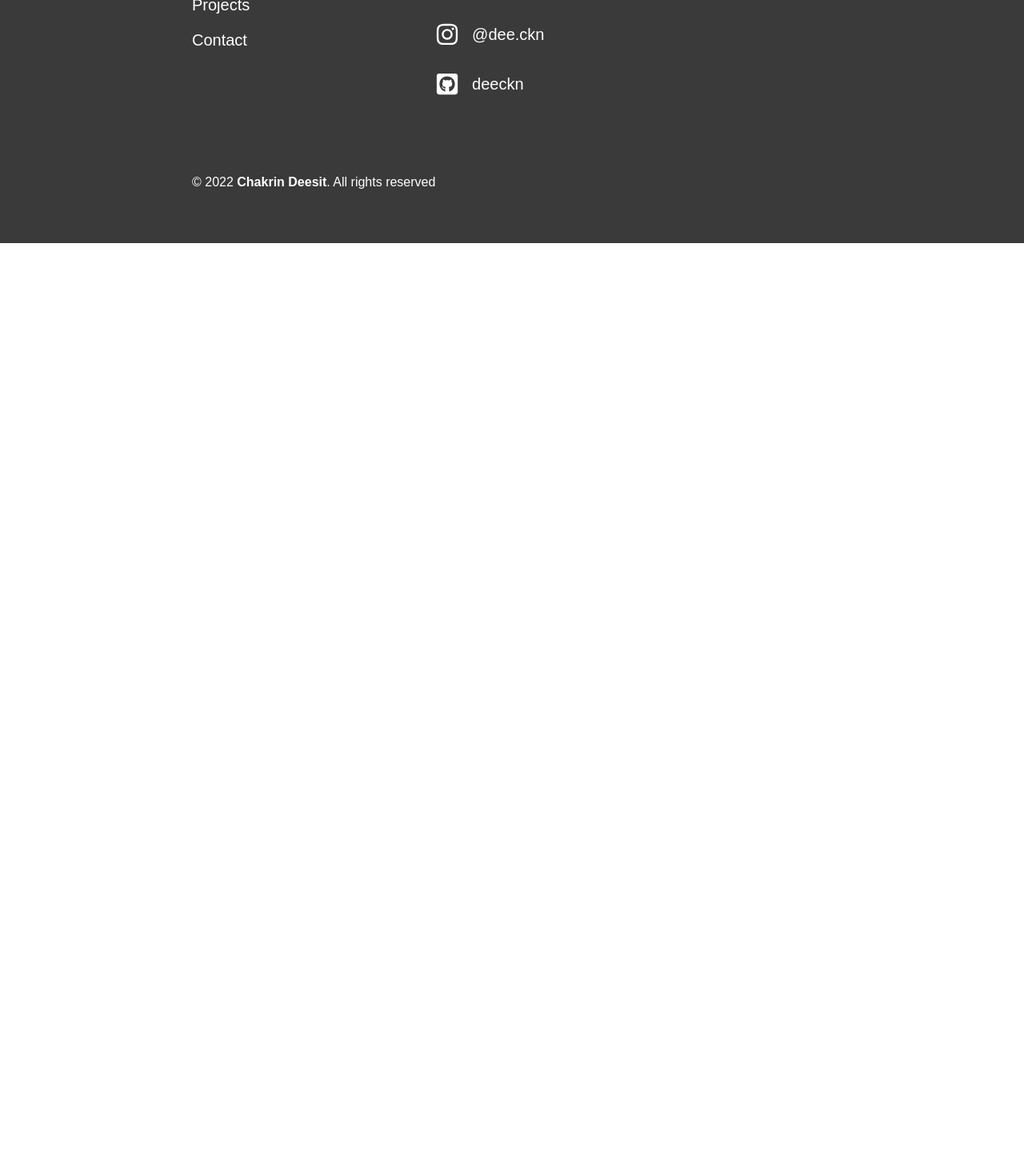
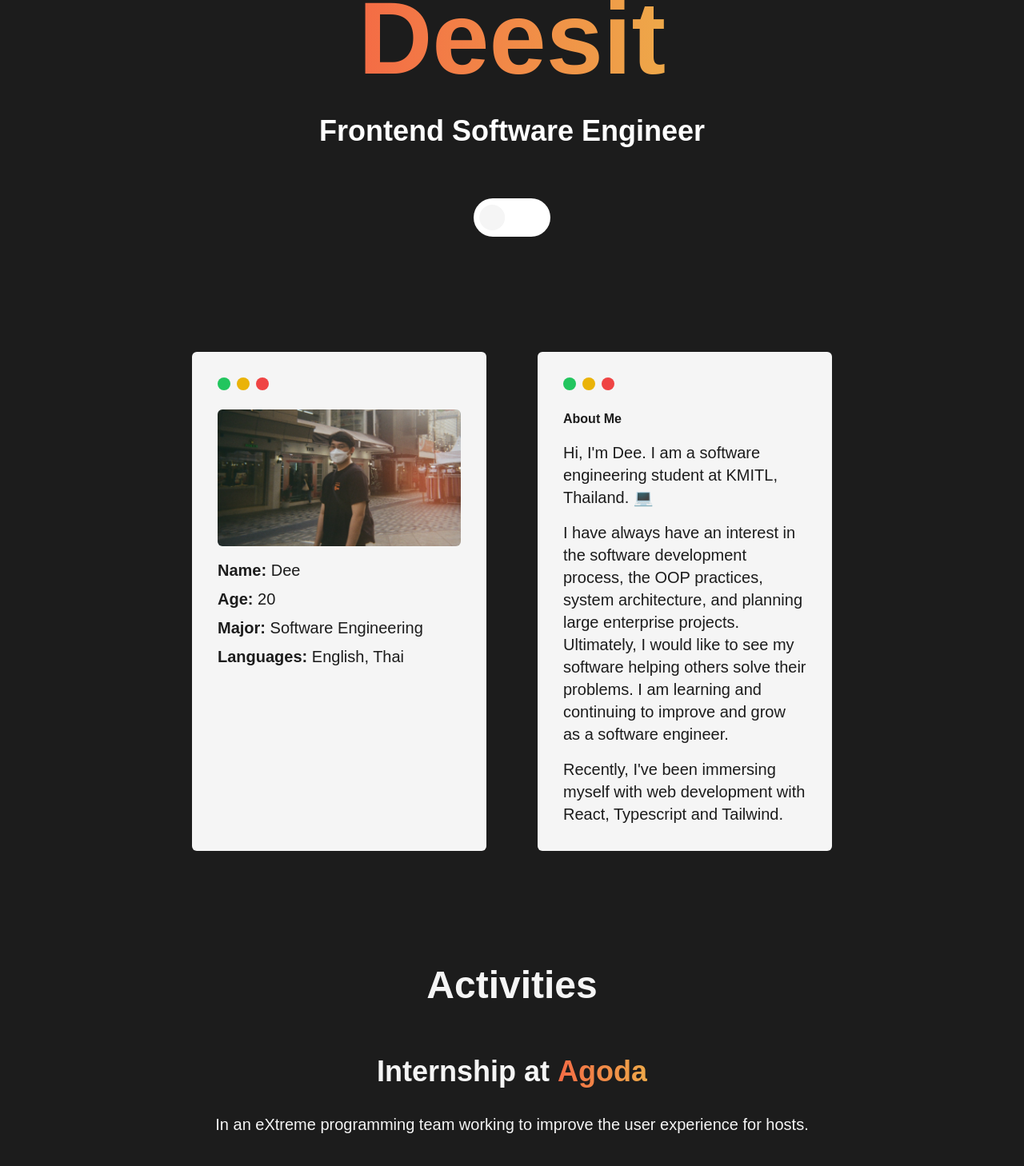
Before and after one commit to deeckn/web-portfolio-2022, a React (Create React App) app: page /about in a window 1280 px wide. Shown: the part 382-1840 px from the top of the page at 80% size. Before the commit the page ends 800 px from the top, so only its background shows below. Built offline with nearby package versions, Linux system fonts and the light colour scheme; grey boxes are pictures that could not be loaded.

Commit message:
About page components

```diff
--- a/src/Pages/About/About.tsx
+++ b/src/Pages/About/About.tsx
@@ -1,8 +1,16 @@
 import React from 'react'
+import { DarkMode } from '../Home/Hero'
+import Activities from './Activities'
+import CardsContainer from './CardsContainer'
+import Hero from './Hero'
 
-const About: React.FC = () => {
+const About: React.FC<DarkMode> = ({ darkMode, toggleDarkMode }) => {
     return (
-        <div>About</div>
+        <>
+            <Hero darkMode={darkMode} toggleDarkMode={toggleDarkMode} />
+            <CardsContainer />
+            <Activities />
+        </>
     )
 }
 
--- /dev/null
+++ b/src/Pages/About/Activities.tsx
@@ -0,0 +1,51 @@
+import React from 'react'
+import ActivitySection from '../../Components/ActivitySection'
+import { headerTwoFontSize, sectionPadding } from '../../theme'
+import AgodaPictureOne from '../../Assets/agodaDiscussion.jpg'
+import AgodaPictureTwo from '../../Assets/agodaCards.jpg'
+import AgodaPictureThree from '../../Assets/agodaModelling.jpg'
+import KmitlPictureOne from '../../Assets/teachingAssistant.jpg'
+import KmitlPictureTwo from '../../Assets/kmitlBuilding.jpg'
+import KmitlPictureThree from '../../Assets/kmitlRoom.jpg'
+import ActivityPictureOne from '../../Assets/martinscup.png'
+import ActivityPictureTwo from '../../Assets/trashhero.png'
+import ActivityPictureThree from '../../Assets/doitung.png'
+
+const Activities: React.FC = () => {
+    return (
+        <section className={`${sectionPadding} bg-smoke dark:bg-dark flex flex-col items-center`}>
+            <h2 className={`${headerTwoFontSize} font-bold text-dark dark:text-smoke mb-16`}>Activities</h2>
+            <ActivitySection
+                title='Internship at '
+                highlightTitle='Agoda'
+                description='In an eXtreme programming team working to improve the user experience for hosts.'
+                textPosition='left'
+                pictureOne={AgodaPictureOne}
+                pictureTwo={AgodaPictureTwo}
+                pictureThree={AgodaPictureThree}
+            />
+
+            <ActivitySection
+                title='Teaching Assistant at '
+                highlightTitle='Agoda'
+                description='Supervise laboratory activities and homework.'
+                textPosition='right'
+                pictureOne={KmitlPictureOne}
+                pictureTwo={KmitlPictureTwo}
+                pictureThree={KmitlPictureThree}
+            />
+
+            <ActivitySection
+                title='Other '
+                highlightTitle='Activities'
+                description='Swim Meets and Volunteering'
+                textPosition='left'
+                pictureOne={ActivityPictureOne}
+                pictureTwo={ActivityPictureTwo}
+                pictureThree={ActivityPictureThree}
+            />
+        </section>
+    )
+}
+
+export default Activities
--- /dev/null
+++ b/src/Pages/About/CardsContainer.tsx
@@ -0,0 +1,29 @@
+import React from 'react'
+import WindowCardContainer from '../../Components/WindowCardContainer'
+import { headerFourFontSize, paragraphFontSize, sectionPadding } from '../../theme'
+import ProfilePicture from '../../Assets/profilePicture.png'
+
+const CardsContainer: React.FC = () => {
+    return (
+        <div className={`${sectionPadding} flex flex-col gap-16 bg-smoke dark:bg-dark justify-between xl:flex-row`}>
+            <WindowCardContainer>
+                <img src={ProfilePicture} alt="Profile" className='rounded-md' />
+                <div className={`flex flex-col gap-2 mt-4 ${paragraphFontSize} text-smoke dark:text-dark`}>
+                    <p><b>Name:</b> Dee</p>
+                    <p><b>Age:</b> 20</p>
+                    <p><b>Major:</b> Software Engineering</p>
+                    <p><b>Languages:</b> English, Thai</p>
+                </div>
+            </WindowCardContainer>
+
+            <WindowCardContainer>
+                <h4 className={`${headerFourFontSize} font-bold mb-4 text-smoke dark:text-dark`}>About Me</h4>
+                <p className={`${paragraphFontSize} mb-4 text-smoke dark:text-dark`}>Hi, I'm Dee. I am a software engineering student at KMITL, Thailand. 💻</p>
+                <p className={`${paragraphFontSize} mb-4 text-smoke dark:text-dark`}>I have always have an interest in the software development process, the OOP practices, system architecture, and planning large enterprise projects. Ultimately, I would like to see my software helping others solve their problems. I am learning and continuing to improve and grow as a software engineer.</p>
+                <p className={`${paragraphFontSize} text-smoke dark:text-dark`}>Recently, I've been immersing myself with web development with React, Typescript and Tailwind.</p>
+            </WindowCardContainer>
+        </div>
+    )
+}
+
+export default CardsContainer
--- /dev/null
+++ b/src/Pages/About/Hero.tsx
@@ -0,0 +1,28 @@
+import React from 'react'
+import { headerOneFontSize, headerThreeFontSize, sectionPadding } from '../../theme'
+import { motion } from 'framer-motion'
+import { DarkMode } from '../Home/Hero'
+
+const Hero: React.FC<DarkMode> = ({ darkMode, toggleDarkMode }) => {
+    return (
+        <section className={`${sectionPadding} bg-smoke dark:bg-dark flex flex-col items-center`}>
+            <h1 className={`${headerOneFontSize} font-bold text-dark dark:text-white`}>Chakrin</h1>
+            <h1 className={`${headerOneFontSize} font-bold text-opacity-0 text-gray`}>
+                <span className='bg-clip-text bg-gradient-to-r from-primary to-secondary'>Deesit</span>
+            </h1>
+            <h3 className={`${headerThreeFontSize} font-bold text-gray mt-8 dark:text-white`}>Frontend Software Engineer</h3>
+            <div className='px-1 py-2 dark:bg-white w-24 rounded-full bg-gray mt-16'>
+                <motion.div
+                    className='w-8 h-8 rounded-full cursor-pointer'
+                    variants={{
+                        on: { x: "+170%", backgroundColor: "#F46B45" },
+                        off: { x: "+10%", backgroundColor: "#F5F5F5" },
+                    }}
+                    animate={darkMode ? "on" : "off"}
+                    onClick={toggleDarkMode}></motion.div>
+            </div>
+        </section>
+    )
+}
+
+export default Hero
```
